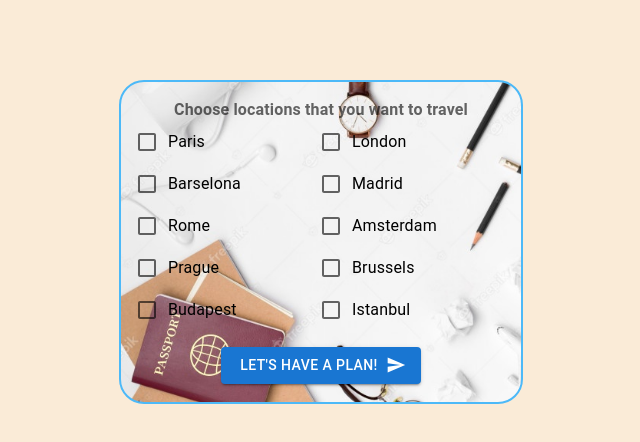
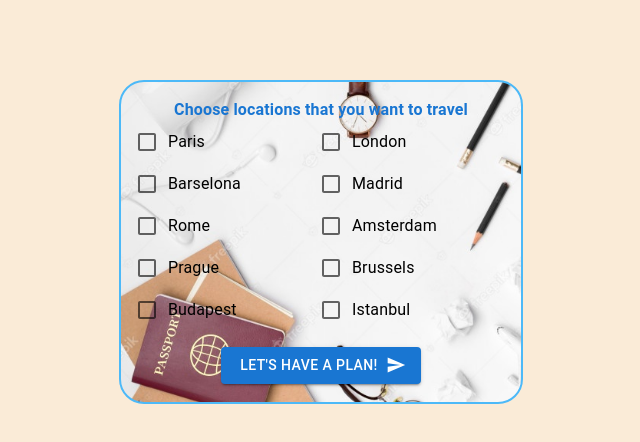
Before and after one commit to utku656/react-tripplanner, a React (Create React App) app: page / in a window 1280 px wide. Shown: the top 442 px of the page, without its empty margins (329-969 px from the left). Built offline with nearby package versions, Linux system fonts and the light colour scheme.

Commit message:
Styling added for header

```diff
--- a/src/App.css
+++ b/src/App.css
@@ -67,4 +67,5 @@
   font-size: 1rem!important;
   font-weight: 700!important;
   top: 1rem!important;
+  color:#1976d2!important;
 }
--- a/src/components/ImageList/imageList.js
+++ b/src/components/ImageList/imageList.js
@@ -12,8 +12,7 @@ function Images(props) {
         {props.photos.map((item,index) => (
           <ImageListItem key={item.id}>
             <img
-                            key={index}
-
+              key={index}
               src={item.src.medium}
               srcSet={item.src.medium}
               alt={item.alt}
--- a/src/components/checkboxes/checkboxes.js
+++ b/src/components/checkboxes/checkboxes.js
@@ -9,8 +9,7 @@ function Checkboxes(props) {
     <div className='checkboxes-main'>
 
     <FormControlLabel
-                    key={props.index}
-
+          key={props.index}
           value={props.name}
           control={<Checkbox className='checkbox' key={`${props.index}`} />}
           label={props.name}
```
Lines whose indentation alone changed are shown as unchanged.
